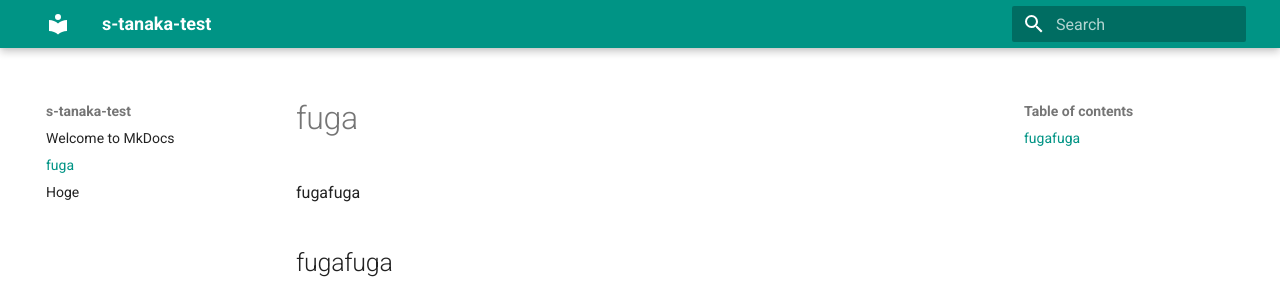
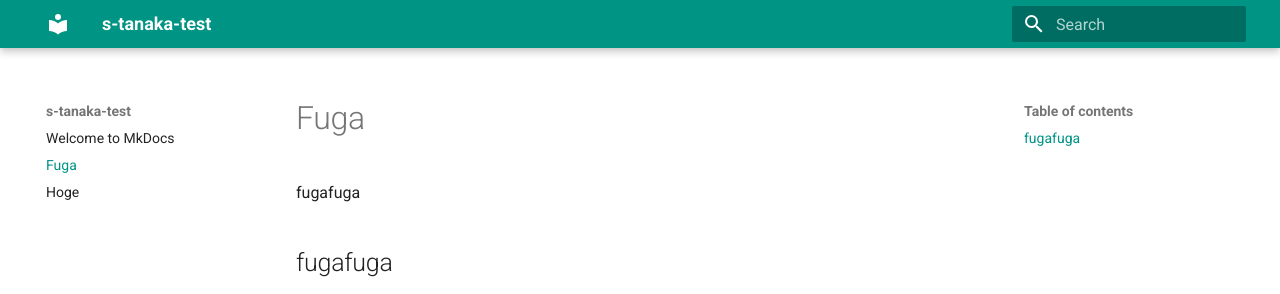
Before and after one commit to ProxmoxDev/mkdocs, an MkDocs documentation site: the page built from docs/docs/fuga.md, in a window 1280 px wide. Shown: the top 294 px of the page. Built offline with MkDocs 1.6.1 and Material for MkDocs 9.7.7, drawn with Linux system fonts in a browser that asks for light colours.

Commit message:
fix: typo

```diff
--- a/docs/docs/fuga.md
+++ b/docs/docs/fuga.md
@@ -1,4 +1,4 @@
-# fuga
+# Fuga
 
 fugafuga
 
```
